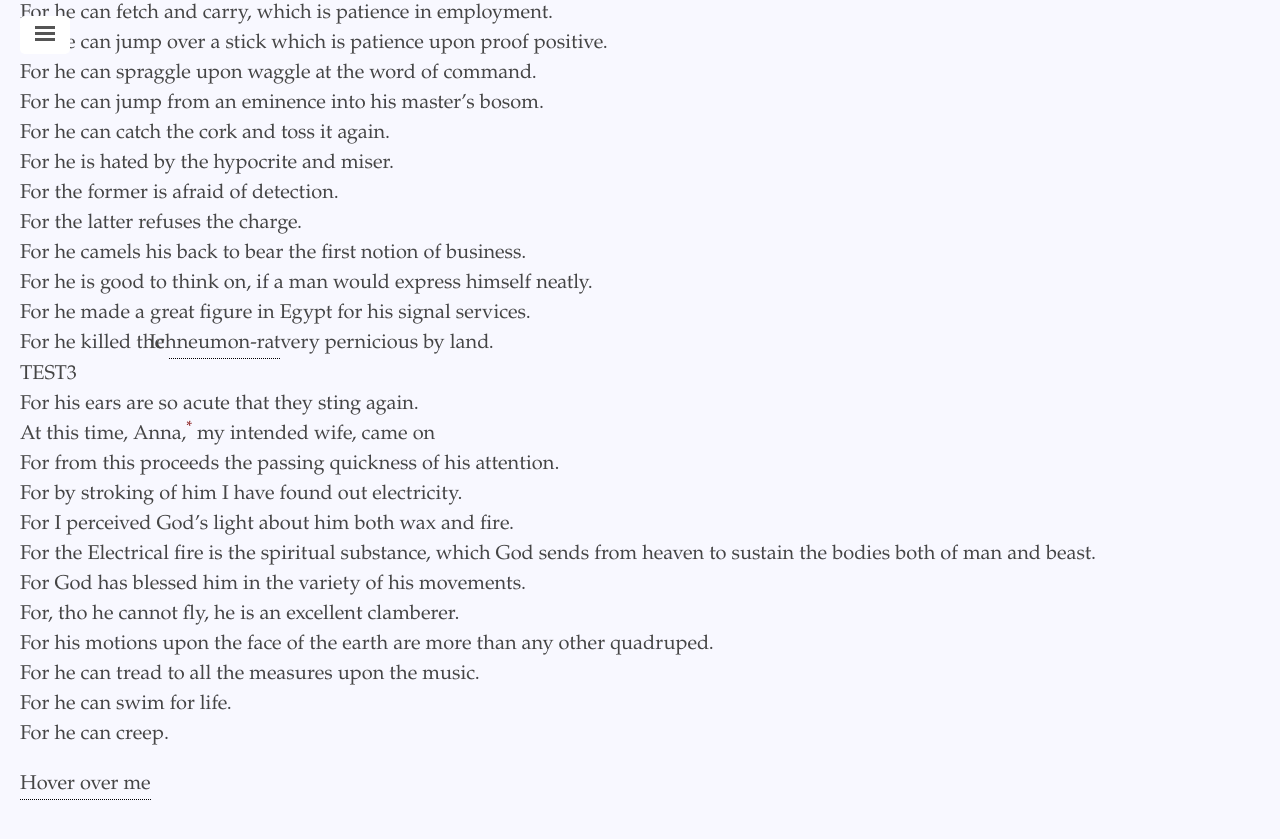
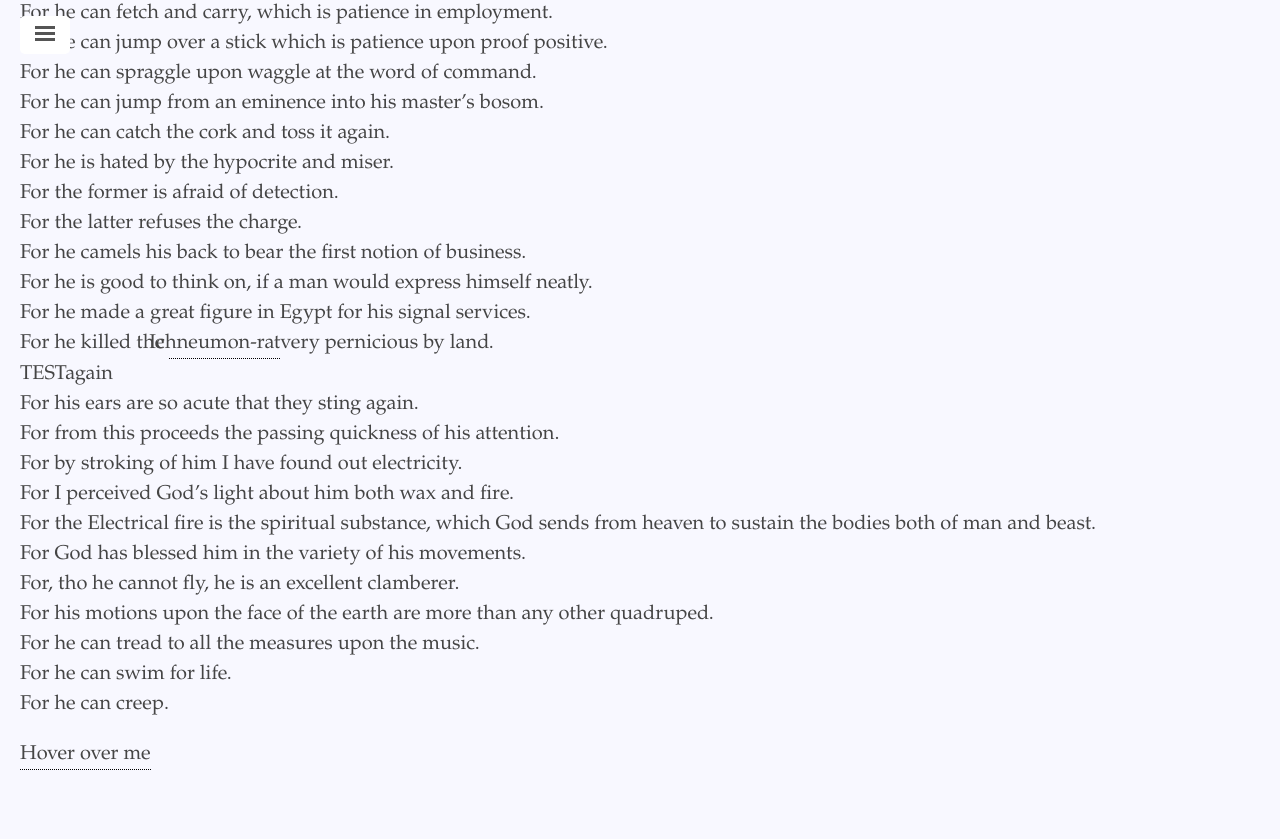
Before and after one commit to jwhittell/jubilate-agno-ed, a Jekyll site: the page built from _texts/jeoffry.md, in a window 1280 px wide and 900 px high, scrolled down 1886 px. Shown: the top 839 px of the window. Built offline with Jekyll 4.4.1, drawn with Linux system fonts in a browser that asks for light colours.

Commit message:
Update jeoffry.md

```diff
--- a/_texts/jeoffry.md
+++ b/_texts/jeoffry.md
@@ -102,10 +102,9 @@
 - For he camels his back to bear the first notion of business.
 - For he is good to think on, if a man would express himself neatly.
 - For he made a great figure in Egypt for his signal services.
-- For he killed the <span class="tooltip">Ichneumon-rat <span class="tooltiptext">Some tooltip text</span> </span>very pernicious by land.
-- TEST3
+- For he killed the      <span class="tooltip">Ichneumon-rat <span class="tooltiptext">Some tooltip text</span> </span>very pernicious by land.
+- TESTagain
 - For his ears are so acute that they sting again.
-- At this time, Anna,<sup><a href="#fn2" id="ref2">\*</a></sup> my intended wife, came on
 - For from this proceeds the passing quickness of his attention.
 - For by stroking of him I have found out electricity.
 - For I perceived God's light about him both wax and fire.
```
